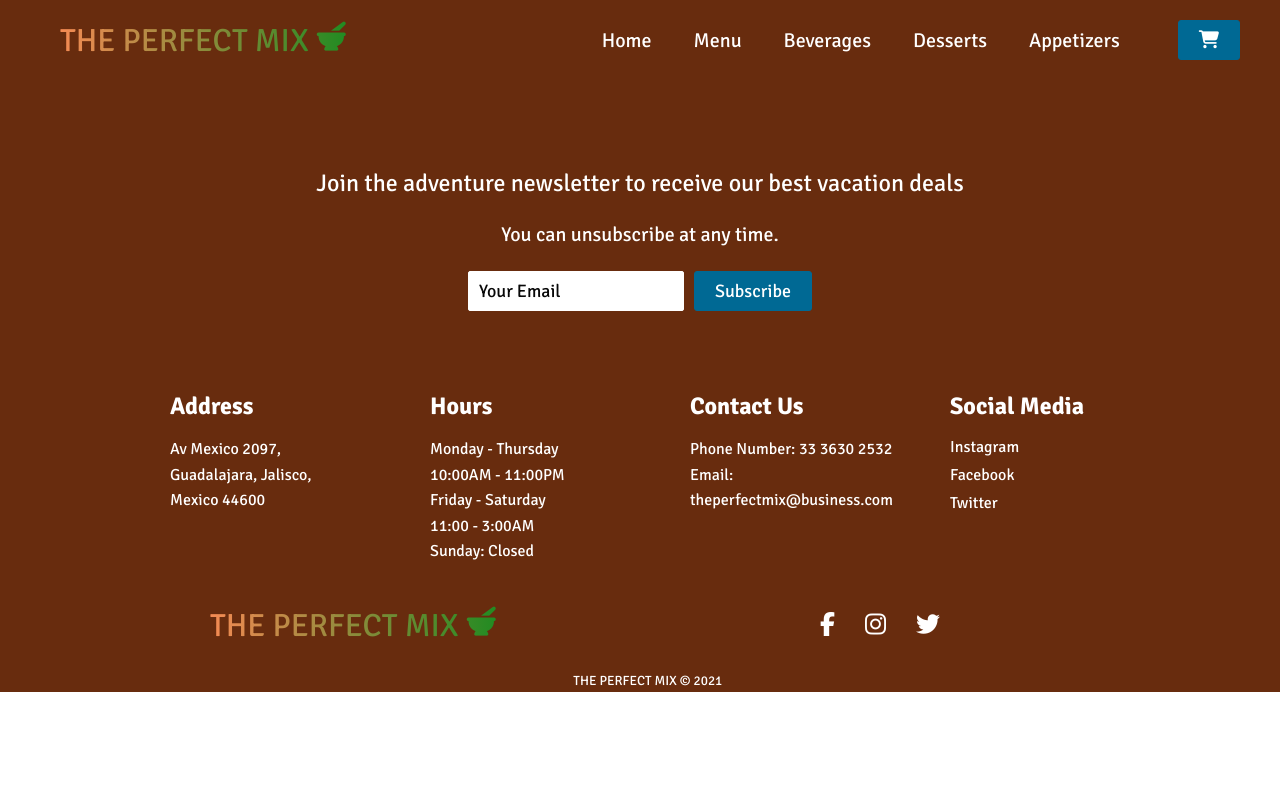
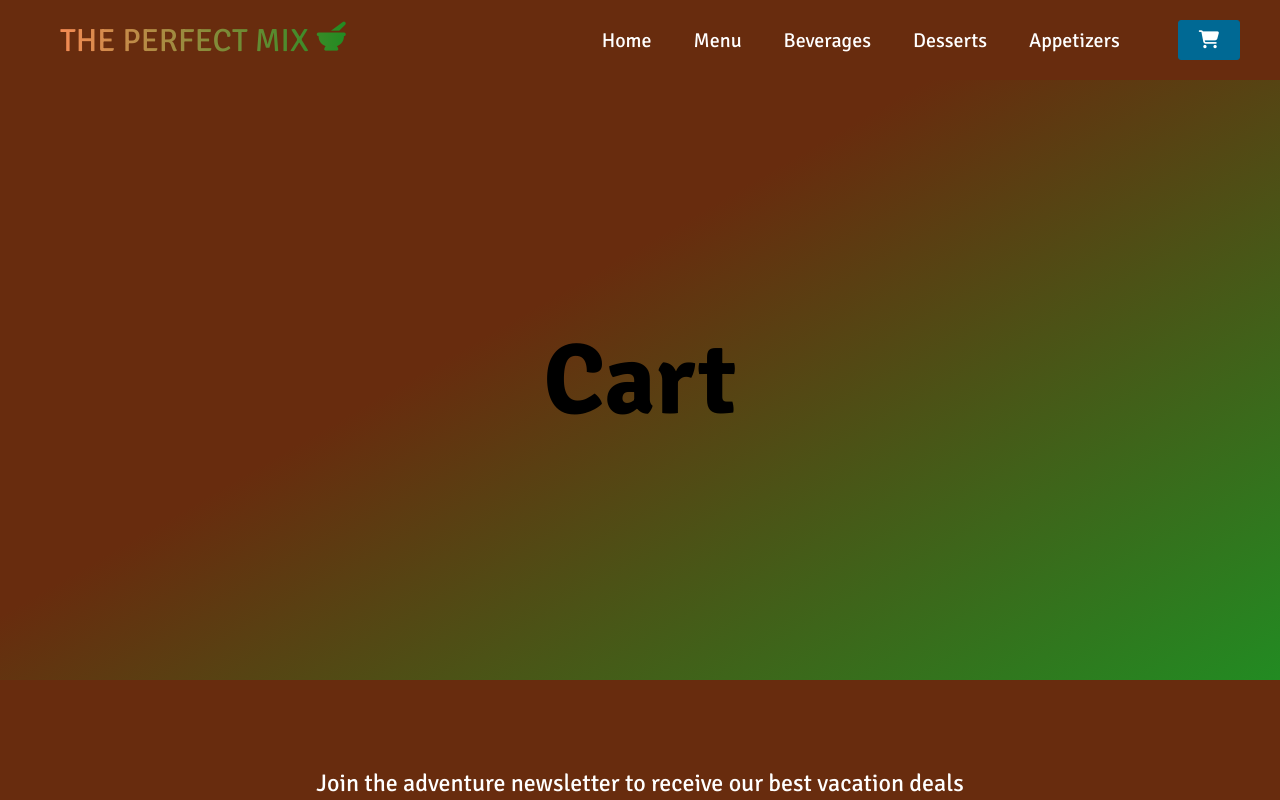
Before and after one commit to LeslieLopez25/perfect-mix-react, a React (Create React App) app: page /cart in a window 1280 px wide. Shown: the top 800 px of the page. Built offline with nearby package versions, Linux system fonts and the light colour scheme.

Commit message:
Changed the order section to cart

```diff
--- a/src/App.css
+++ b/src/App.css
@@ -10,7 +10,7 @@
 .beverages,
 .desserts,
 .appetizers,
-.order {
+.cart {
   display: flex;
   align-items: center;
   justify-content: center;
@@ -42,7 +42,7 @@
   font-size: 100px;
 }
 
-.order {
+.cart {
   background: linear-gradient(150deg, #682c0e 40%, #228b22 100%);
   color: var(--white);
   font-size: 100px;
--- a/src/App.js
+++ b/src/App.js
@@ -7,7 +7,7 @@ import Menu from "./components/pages/Menu/Menu";
 import Beverages from "./components/pages/Beverages/Beverages";
 import Desserts from "./components/pages/Desserts/Desserts";
 import Appetizers from "./components/pages/Appetizers/Appetizers";
-import Order from "./components/pages/Order";
+import Cart from "./components/pages/Cart/Cart";
 import Footer from "./components/Footer/Footer";
 
 function App() {
@@ -21,7 +21,7 @@ function App() {
           <Route path="/beverages" element={<Beverages />} />
           <Route path="/desserts" element={<Desserts />} />
           <Route path="/appetizers" element={<Appetizers />} />
-          <Route path="/order" element={<Order />} />
+          <Route path="/cart" element={<Cart />} />
         </Routes>
         <Footer />
       </Router>
--- a/src/components/Button.js
+++ b/src/components/Button.js
@@ -20,7 +20,7 @@ export const Button = ({
   const checkButtonSize = SIZES.includes(buttonSize) ? buttonSize : SIZES[0];
 
   return (
-    <Link to="/order" className="btn-mobile">
+    <Link to="/cart" className="btn-mobile">
       <button
         className={`btn ${checkButtonStyle} ${checkButtonSize}`}
         onClick={onClick}
--- a/src/components/Cards.js
+++ b/src/components/Cards.js
@@ -44,7 +44,7 @@ function Cards() {
               src={Img5}
               text="Eat Fresh And Delicious Vegetables"
               label="Natural"
-              path="/order"
+              path="/cart"
             />
           </ul>
         </div>
--- a/src/components/Hero/HeroSection.css
+++ b/src/components/Hero/HeroSection.css
@@ -10,7 +10,7 @@
   object-fit: contain;
 }
 
-.hero-container>.left {
+.hero-container > .left {
   width: 500px;
   max-height: 500px;
   display: block;
@@ -19,25 +19,22 @@
   top: 230px;
 }
 
-.hero-container .left>h1 {
+.hero-container .left > h1 {
   color: #fff;
   font-size: 50px;
   margin-top: -100px;
   text-transform: uppercase;
-  box-shadow: 8px 8px #228b22;
+  box-shadow: 8px 8px hsl(120, 60.7%, 33.9%, 0.7);
   margin-bottom: 30px;
   background-color: hsl(20.5, 89%, 64.5%, 0.7);
+  border-radius: 4px;
 }
 
-.hero-container .left>p {
+.hero-container .left > p {
   color: #fff;
   font-size: 32px;
-  font-family: "Signika",
-    'Lucida Sans Unicode',
-    'Lucida Grande',
-    'Lucida Sans',
-    Arial,
-    sans-serif;
+  font-family: "Signika", "Lucida Sans Unicode", "Lucida Grande", "Lucida Sans",
+    Arial, sans-serif;
   margin-top: 8px;
   text-align: center;
 }
@@ -61,19 +58,19 @@
 }
 
 @media screen and (max-width: 960px) {
-  .hero-container .left>h1 {
+  .hero-container .left > h1 {
     font-size: 70px;
     margin-top: -150px;
   }
 }
 
 @media screen and (max-width: 768px) {
-  .hero-container .left>h1 {
+  .hero-container .left > h1 {
     font-size: 50px;
     margin-top: -100px;
   }
 
-  .hero-container .left>p {
+  .hero-container .left > p {
     font-size: 30px;
   }
 
--- a/src/components/Navbar/Navbar.js
+++ b/src/components/Navbar/Navbar.js
@@ -75,7 +75,7 @@ function Navbar() {
             </li>
             <li>
               <Link
-                to="/order"
+                to="/cart"
                 className="nav-links-mobile"
                 onClick={closeMobileMenu}
               >
--- /dev/null
+++ b/src/components/pages/Cart/Cart.js
@@ -0,0 +1,6 @@
+import React from "react";
+import "../../../App.css";
+
+export default function Cart() {
+  return <h1 className="cart">Cart</h1>;
+}
--- a/src/components/pages/Order.js
+++ /dev/null
@@ -1,6 +0,0 @@
-import React from "react";
-import "../../App.css";
-
-export default function Order() {
-  return <h1 className="order">LIKE & SUBSCRIBE</h1>;
-}
```
Also changed, not shown: src/components/pages/Cart/CartElements.css (added).
